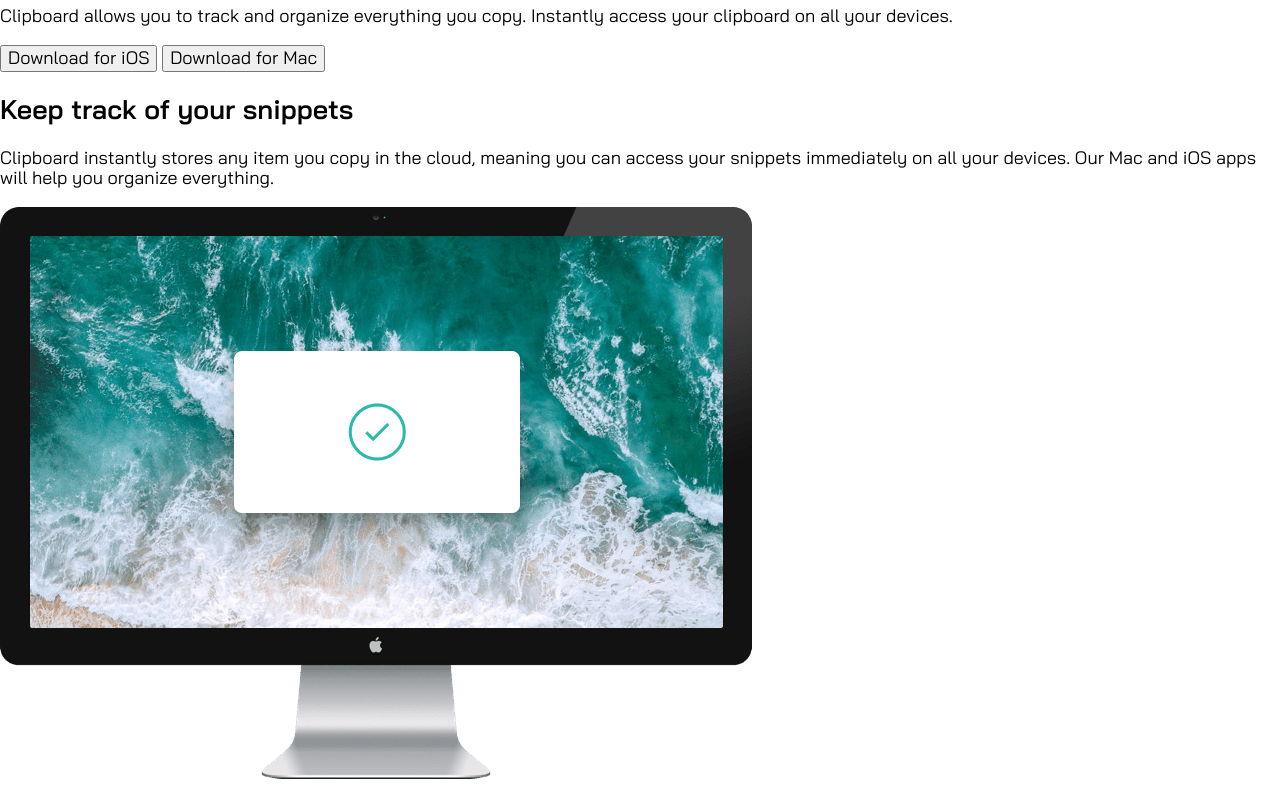
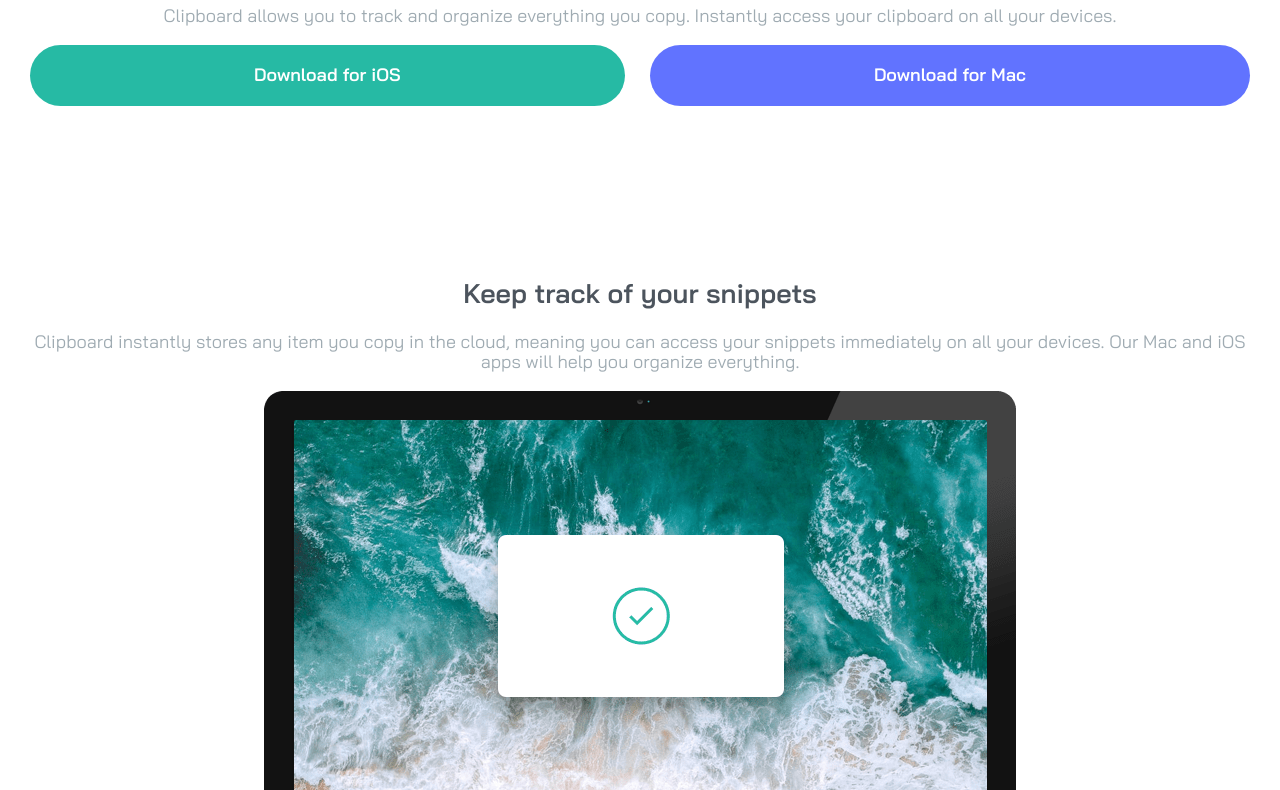
Before and after one commit to Ahmed-Seleem01/clipboard-landing-page-master, a website: page index.html in a window 1280 px wide. Shown: the part 213-1003 px from the top of the page. Drawn offline with Linux system fonts and the light colour scheme.

Commit message:
Add initial styles to layout elements

```diff
--- a/styles/scss/style.scss
+++ b/styles/scss/style.scss
@@ -9,12 +9,71 @@
   src: url("../../assets/fonts/Bai_Jamjuree/BaiJamjuree-SemiBold.ttf");
   font-weight: 600;
 }
+// Set the global variables
+$strong-cyan: hsl(171, 66%, 44%);
+$dark-grayish-blue: hsl(210, 10%, 33%);
+$dark-grayish-blue: hsl(210, 10%, 33%);
+$grayish-blue: hsl(201, 11%, 66%);
 // Set the root of the document styles
 :root{
   font-size: 18px;
+}
+// Define general elements
+*, *::before, ::after{
+  box-sizing: border-box;
+  color: $grayish-blue;
+}
+img{
+  max-width: 100%;
+  display: inline-block;
+}
+h1, h2, h3{
+  color: $dark-grayish-blue;
+  font-weight: 600;
+}
+// Define general classes
+.flex-container-row{
+  display: flex;
+  justify-content: center;
+  align-items: center;
+}
+.flex-container-col{
+  display: flex;
+  flex-direction: column;
+  justify-content: center;
+  align-items: center;
+}
+// Set the buttons style
+.btns{
+  @extend .flex-container-row;
+  flex-wrap: wrap;
+  gap: 25px;
+  button{
+    // max-width: 400px;
+    flex-grow: 1;
+    background-color: $strong-cyan;
+    color: hsl(0, 0%, 100%);
+    padding: 20px;
+    border: 0;
+    border-radius: 50px;
+    font-weight: 600;
+  }
+  button:nth-child(2){
+    @extend button;
+    background-color: hsl(233, 100%, 69%);
+  }
 }
 // Set the body styles
 body {
   font-family: "Bai Jamjuree", sans-serif;
   font-size: 1rem;
+  min-height: 100vh;
 }
+// Set the container styles
+.container{
+  display: grid;
+  grid-template-columns: 1fr;
+  gap: 150px;
+  text-align: center;
+  padding: 0 30px;
+}
```
Also changed, not shown: styles/css/style.css, 1 other file.
